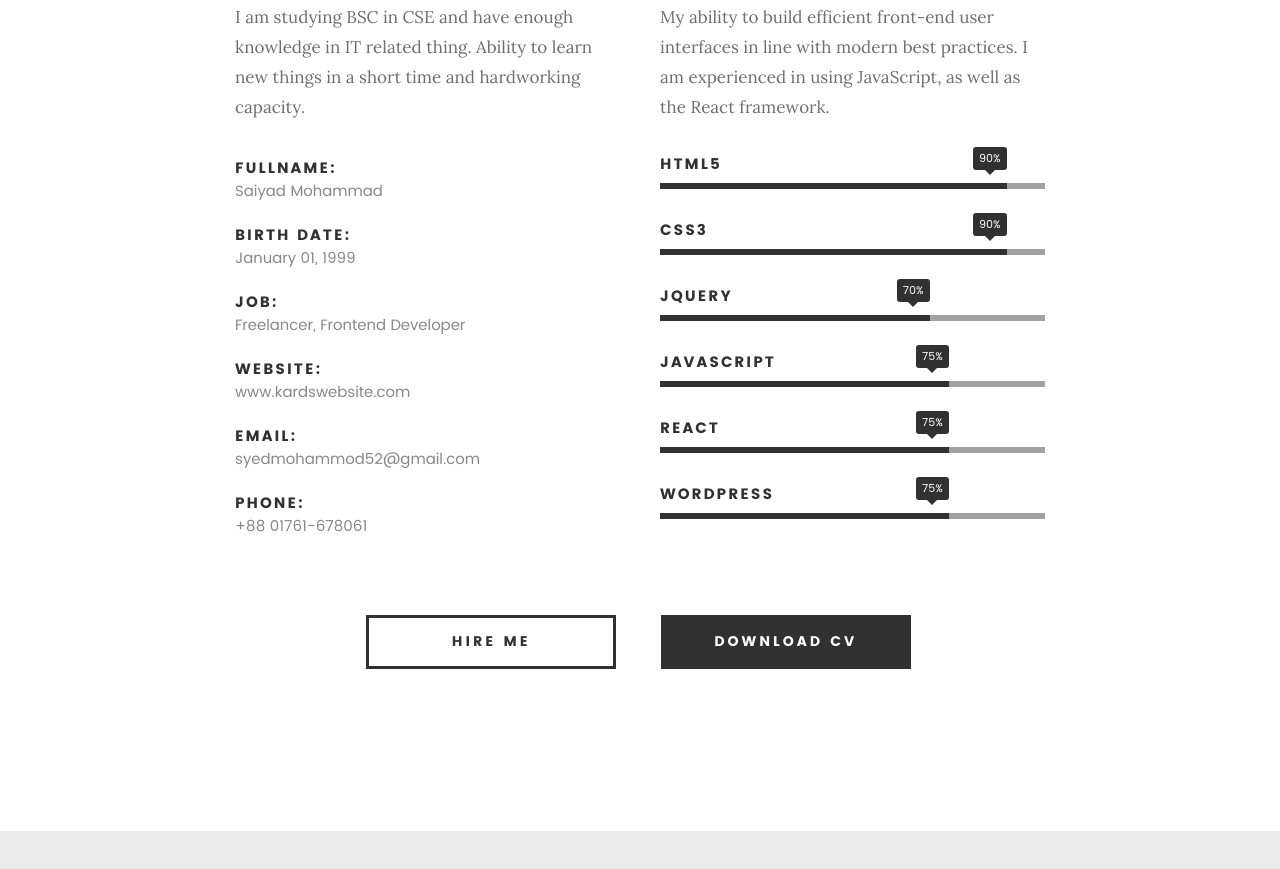
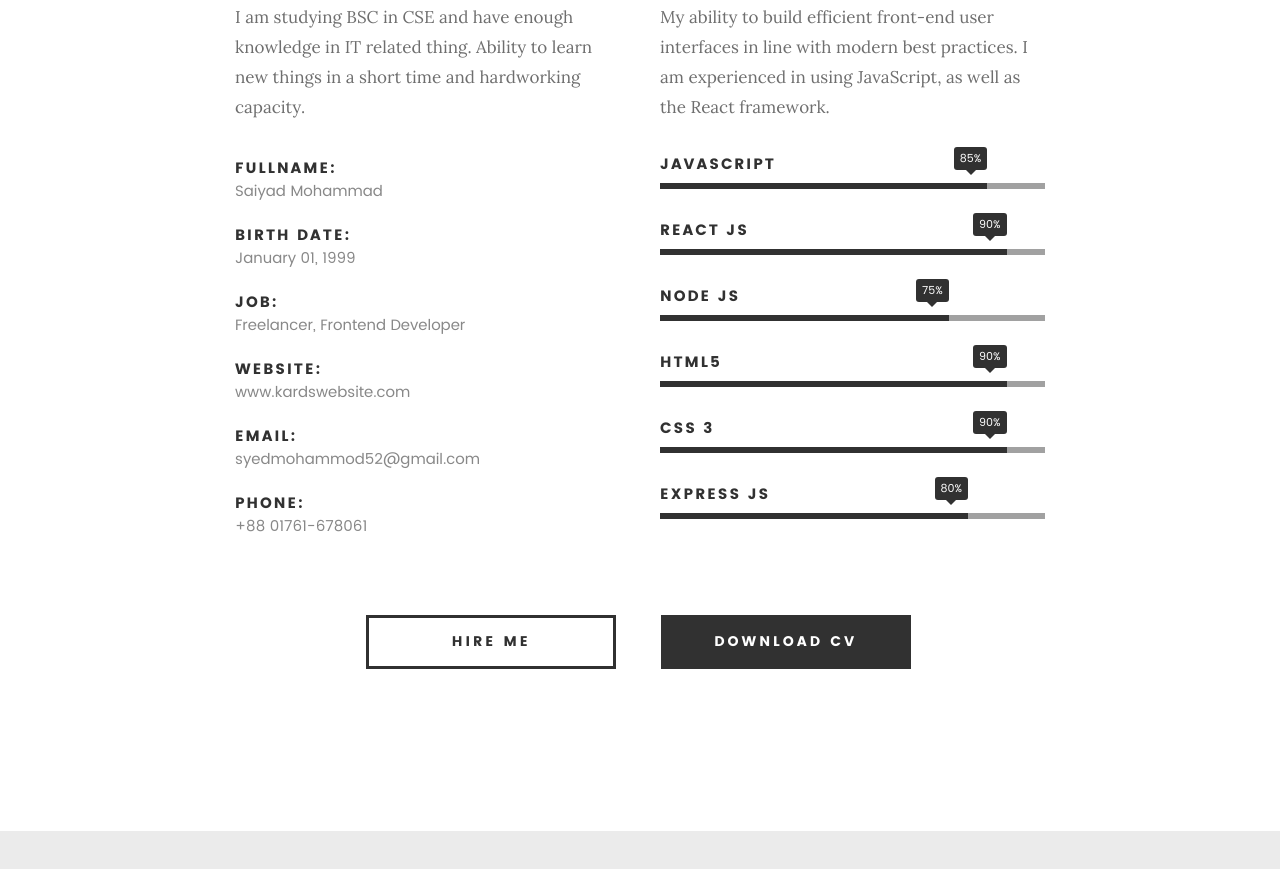
Before and after one commit to saiyadm99/portfolio, a plain HTML site: page index.html in a window 1280 px wide. Shown: the part 1278-2147 px from the top of the page. Drawn offline with Linux system fonts and the light colour scheme; files whose address does not match are found by name.

Commit message:
skill update

```diff
--- a/index.html
+++ b/index.html
@@ -165,28 +165,28 @@
 
 				<ul class="skill-bars">
 				   <li>
-				   	<div class="progress percent90"><span>90%</span></div>
-				   	<strong>HTML5</strong>
+				   	<div class="progress percent85"><span>85%</span></div>
+				   	<strong>JavaScript</strong>
 				   </li>
 				   <li>
 				   	<div class="progress percent90"><span>90%</span></div>
-				   	<strong>CSS3</strong>
-				   </li>
-				   <li>
-				   	<div class="progress percent70"><span>70%</span></div>
-				   	<strong>JQuery</strong>
+				   	<strong>React js</strong>
 				   </li>
 				   <li>
 				   	<div class="progress percent75"><span>75%</span></div>
-				   	<strong>javascript</strong>
+				   	<strong>Node js</strong>
 				   </li>
 				   <li>
-				   	<div class="progress percent75"><span>75%</span></div>
-				   	<strong>React</strong>
+				   	<div class="progress percent90"><span>90%</span></div>
+				   	<strong>Html5</strong>
 				   </li>
 				   <li>
-				   	<div class="progress percent75"><span>75%</span></div>
-				   	<strong>Wordpress</strong>
+				   	<div class="progress percent90"><span>90%</span></div>
+				   	<strong>css 3</strong>
+				   </li>
+				   <li>
+				   	<div class="progress percent80"><span>80%</span></div>
+				   	<strong>Express js</strong>
 				   </li>
 
 				</ul> <!-- /skill-bars -->
```
